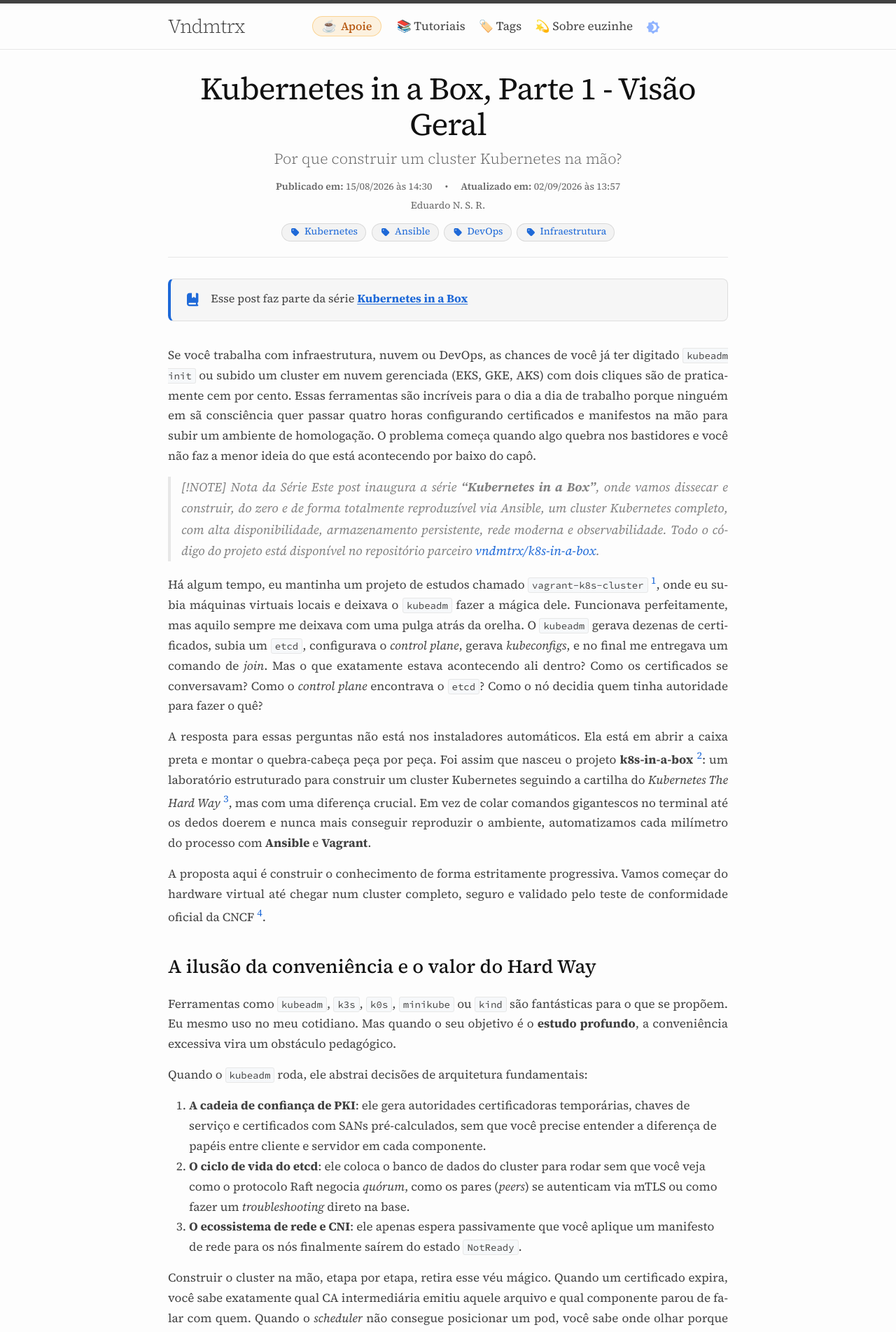
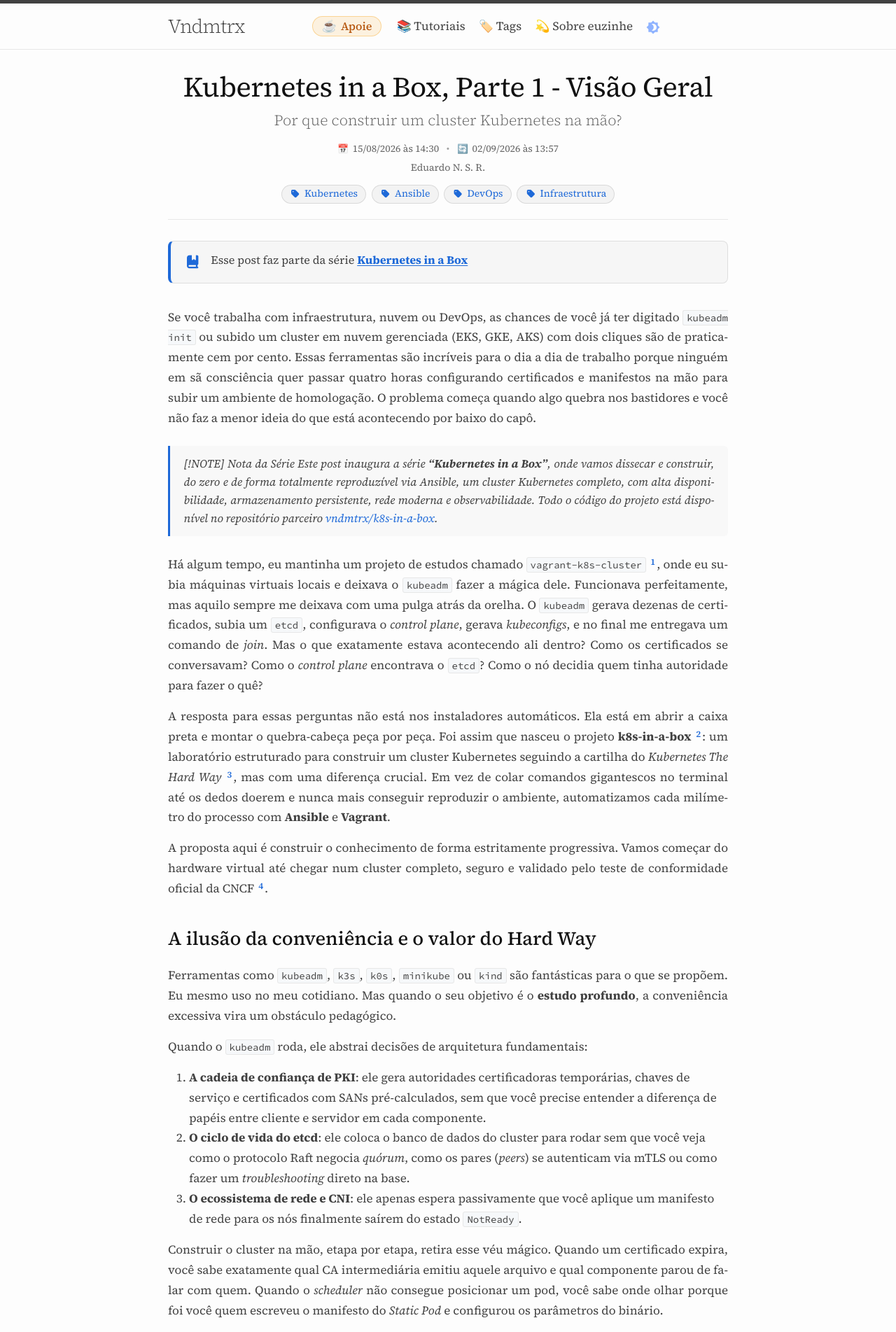
Before and after one commit to vndmtrx/vndmtrx.github.io, a Jekyll site: the page built from _posts/2026-08-15-k8sbox-visao-geral.md, in a window 1280 px wide. Shown: the top 1903 px of the page at 70% size. Built offline with Jekyll 4.4.1, drawn with Linux system fonts in a browser that asks for light colours; nearby versions of some CDN libraries.

Commit message:
Ajustes no layout

```diff
--- a/_includes/custom-head.html
+++ b/_includes/custom-head.html
@@ -12,11 +12,7 @@ Placeholder to allow defining custom head, in principle, you can add anything he
 <link rel="mask-icon" href="{{ '/favicon-vetor.svg' | relative_url }}" color="#5bbad5">
 <link rel="manifest" href="{{ '/site.webmanifest' | relative_url }}">
 <link rel="apple-touch-icon" href="{{ '/favicon-32x32.png' | relative_url }}">
-<link rel="preconnect" href="https://fonts.googleapis.com">
-<link rel="preconnect" href="https://fonts.gstatic.com" crossorigin>
-<link
-  href="https://fonts.googleapis.com/css2?family=Source+Serif+4:ital,opsz,wght@0,8..60,300..700;1,8..60,300..700&family=Source+Code+Pro:ital,wght@0,400;0,500;1,400&display=swap"
-  rel="stylesheet">
+<link rel="preload" href="{{ '/assets/fonts/source-serif-4/source-serif-4-latin-wght-normal.woff2' | relative_url }}" as="font" type="font/woff2" crossorigin>
 <meta name="theme-color" content="#000000">
 <script>
   (function () {
--- a/_layouts/post.html
+++ b/_layouts/post.html
@@ -11,18 +11,24 @@ layout: base
     <div class="post-meta">
       {%- assign date_format = site.minima.date_format | default: "%b %-d, %Y" -%}
       {% assign pdate = page.date | date_to_xmlschema %}
-      {%- if page.modified_date %}<span class="meta-label">Publicado em:</span>{% endif %}
+      <div class="post-dates">
+        <span class="meta-item" title="Publicado em">
+          <span class="meta-icon" aria-hidden="true">📅</span>
           <time class="dt-published" datetime="{{ pdate }}" itemprop="datePublished">
             {{ pdate | date: date_format }}
           </time>
+        </span>
         {%- if page.modified_date -%}
         <span class="bullet-divider">•</span>
-      <span class="meta-label">Atualizado em:</span>
         {%- assign mdate = page.modified_date | date_to_xmlschema %}
+        <span class="meta-item" title="Atualizado em">
+          <span class="meta-icon" aria-hidden="true">🔄</span>
           <time class="dt-modified" datetime="{{ mdate }}" itemprop="dateModified">
             {{ mdate | date: date_format }}
           </time>
+        </span>
         {%- endif -%}
+      </div>
       {%- if page.author %}
       <div class="{% unless page.modified_date %}force-inline {% endunless %}post-authors">
         {%- for author in page.author %}
--- /dev/null
+++ b/_sass/minima/_fonts.scss
@@ -0,0 +1,99 @@
+// Self-hosted fonts: Source Serif 4 & Source Code Pro
+// Format: WOFF2 with font-display: swap
+
+/* ==========================================================================
+   Source Serif 4 (Variable Font: wght axis only, standard text contrast)
+   ========================================================================== */
+
+/* Source Serif 4 - Normal (Latin) */
+@font-face {
+  font-family: 'Source Serif 4';
+  font-style: normal;
+  font-weight: 200 900;
+  font-display: swap;
+  src: url("../fonts/source-serif-4/source-serif-4-latin-wght-normal.woff2") format("woff2-variations"),
+       url("../fonts/source-serif-4/source-serif-4-latin-wght-normal.woff2") format("woff2");
+  unicode-range: U+0000-00FF, U+0131, U+0152-0153, U+02BB-02BC, U+02C6, U+02DA, U+02DC, U+0304, U+0308, U+0329, U+2000-206F, U+20AC, U+2122, U+2191, U+2193, U+2212, U+2215, U+FEFF, U+FFFD;
+}
+
+/* Source Serif 4 - Normal (Latin Extended / Acentuação) */
+@font-face {
+  font-family: 'Source Serif 4';
+  font-style: normal;
+  font-weight: 200 900;
+  font-display: swap;
+  src: url("../fonts/source-serif-4/source-serif-4-latin-ext-wght-normal.woff2") format("woff2-variations"),
+       url("../fonts/source-serif-4/source-serif-4-latin-ext-wght-normal.woff2") format("woff2");
+  unicode-range: U+0100-02BA, U+02BD-02C5, U+02C7-02CC, U+02CE-02D7, U+02DD-02FF, U+0304, U+0308, U+0329, U+1D00-1DBF, U+1E00-1E9F, U+1EF2-1EFF, U+2020, U+20A0-20AB, U+20AD-20C0, U+2113, U+2C60-2C7F, U+A720-A7FF;
+}
+
+/* Source Serif 4 - Italic (Latin) */
+@font-face {
+  font-family: 'Source Serif 4';
+  font-style: italic;
+  font-weight: 200 900;
+  font-display: swap;
+  src: url("../fonts/source-serif-4/source-serif-4-latin-wght-italic.woff2") format("woff2-variations"),
+       url("../fonts/source-serif-4/source-serif-4-latin-wght-italic.woff2") format("woff2");
+  unicode-range: U+0000-00FF, U+0131, U+0152-0153, U+02BB-02BC, U+02C6, U+02DA, U+02DC, U+0304, U+0308, U+0329, U+2000-206F, U+20AC, U+2122, U+2191, U+2193, U+2212, U+2215, U+FEFF, U+FFFD;
+}
+
+/* Source Serif 4 - Italic (Latin Extended / Acentuação) */
+@font-face {
+  font-family: 'Source Serif 4';
+  font-style: italic;
+  font-weight: 200 900;
+  font-display: swap;
+  src: url("../fonts/source-serif-4/source-serif-4-latin-ext-wght-italic.woff2") format("woff2-variations"),
+       url("../fonts/source-serif-4/source-serif-4-latin-ext-wght-italic.woff2") format("woff2");
+  unicode-range: U+0100-02BA, U+02BD-02C5, U+02C7-02CC, U+02CE-02D7, U+02DD-02FF, U+0304, U+0308, U+0329, U+1D00-1DBF, U+1E00-1E9F, U+1EF2-1EFF, U+2020, U+20A0-20AB, U+20AD-20C0, U+2113, U+2C60-2C7F, U+A720-A7FF;
+}
+
+/* ==========================================================================
+   Source Code Pro (Static WOFF2 files: crisp Regular 400, Medium 500, Bold 700)
+   ========================================================================== */
+
+/* Regular (400) */
+@font-face {
+  font-family: 'Source Code Pro';
+  font-style: normal;
+  font-weight: 400;
+  font-display: swap;
+  src: url("../fonts/source-code-pro/SourceCodePro-Regular.woff2") format("woff2");
+}
+
+/* Medium (500) */
+@font-face {
+  font-family: 'Source Code Pro';
+  font-style: normal;
+  font-weight: 500;
+  font-display: swap;
+  src: url("../fonts/source-code-pro/SourceCodePro-Medium.woff2") format("woff2");
+}
+
+/* Bold (700) */
+@font-face {
+  font-family: 'Source Code Pro';
+  font-style: normal;
+  font-weight: 700;
+  font-display: swap;
+  src: url("../fonts/source-code-pro/SourceCodePro-Bold.woff2") format("woff2");
+}
+
+/* Italic (400) */
+@font-face {
+  font-family: 'Source Code Pro';
+  font-style: italic;
+  font-weight: 400;
+  font-display: swap;
+  src: url("../fonts/source-code-pro/SourceCodePro-It.woff2") format("woff2");
+}
+
+/* Bold Italic (700) */
+@font-face {
+  font-family: 'Source Code Pro';
+  font-style: italic;
+  font-weight: 700;
+  font-display: swap;
+  src: url("../fonts/source-code-pro/SourceCodePro-BoldIt.woff2") format("woff2");
+}
--- a/_sass/minima/custom-styles.scss
+++ b/_sass/minima/custom-styles.scss
@@ -3,6 +3,97 @@
 
 body {
   transition: background-color 0.2s ease, color 0.2s ease;
+}
+
+// --------------------------------------------------
+// Code formatting (tamanho equilibrado e leve rebaixo)
+// --------------------------------------------------
+
+code,
+pre {
+  font-weight: 400;
+}
+
+div.highlight,
+figure.highlight,
+pre:not(.highlight) {
+  border-radius: 6px;
+  border: 1px solid var(--minima-border-color-01);
+  background-color: var(--minima-code-background-color);
+  box-shadow: inset 0 2px 4px rgba(0, 0, 0, 0.05);
+  overflow: hidden;
+
+  pre {
+    background-color: transparent;
+    border: none;
+    box-shadow: none;
+    margin: 0;
+    padding: 12px 16px;
+    font-size: 13.5px;
+    line-height: 1.5;
+  }
+}
+
+html[data-theme="dark"] {
+  div.highlight,
+  figure.highlight,
+  pre:not(.highlight) {
+    border-color: var(--minima-border-color-01);
+    background-color: var(--minima-code-background-color);
+    box-shadow: inset 0 2px 5px rgba(0, 0, 0, 0.35);
+  }
+
+  .post-content {
+    kbd {
+      box-shadow: 0 1.5px 0 rgba(0, 0, 0, 0.6);
+    }
+
+    figure > img,
+    p > img {
+      box-shadow: 0 2px 8px rgba(0, 0, 0, 0.3);
+    }
+
+    blockquote {
+      background-color: rgba(255, 255, 255, 0.03);
+      border-left-color: var(--minima-link-base-color);
+    }
+  }
+}
+
+// --------------------------------------------------
+// Tables (Tabelas compactas e proporcionais)
+// --------------------------------------------------
+
+table {
+  font-size: 13.5px;
+  line-height: 1.5;
+  margin-bottom: 1.75rem;
+
+  th,
+  td {
+    padding: 7px 11px;
+  }
+
+  th {
+    font-weight: 600;
+  }
+
+  code.highlighter-rouge {
+    font-size: 12px;
+    padding: 1px 4px;
+    white-space: nowrap;
+  }
+}
+
+@include media-query($on-palm) {
+  table {
+    font-size: 13px;
+
+    th,
+    td {
+      padding: 6px 9px;
+    }
+  }
 }
 
 .text-center {
@@ -43,18 +134,46 @@ body {
   -webkit-hyphens: auto;
 }
 
-code,
-pre {
-  font-variation-settings: "MONO" 1, "CASL" 0;
+
+.post-title,
+.post-content h1 {
+  font-size: clamp(1.65rem, 5.5vw, 2.35rem);
+  line-height: 1.2;
+  letter-spacing: -0.5px;
 }
 
 .post-subtitle {
-  font-size: 1.25rem;
+  font-size: clamp(1.05rem, 3.2vw, 1.25rem);
   line-height: 1.4;
   font-weight: 300;
   opacity: 0.85;
   margin-top: -2px;
   margin-bottom: 14px;
+}
+
+.post-dates {
+  display: inline-flex;
+  flex-wrap: wrap;
+  align-items: center;
+  justify-content: center;
+  gap: 0.2rem 0.4rem;
+
+  .meta-item {
+    display: inline-flex;
+    align-items: center;
+    gap: 0.35rem;
+    white-space: nowrap;
+  }
+
+  .meta-icon {
+    font-size: 0.9em;
+    line-height: 1;
+  }
+
+  .bullet-divider {
+    padding-inline: 4px;
+    opacity: 0.6;
+  }
 }
 
 .post-list li {
@@ -74,8 +193,7 @@ pre {
   }
 }
 
-// Padronização semântica: reduz o tamanho visual dos headers para que possamos
-// usar h2 (##) como título principal das seções sem explodir a tela.
+// Padronização semântica e tipográfica dos elementos de conteúdo
 .post-content {
   h2 {
     font-size: 1.6rem;
@@ -90,6 +208,137 @@ pre {
   h4 {
     font-size: 1.1rem;
     margin-top: 1.2rem;
+  }
+
+  // Divisores horizontais limpos
+  hr {
+    border: 0;
+    border-top: 1px solid var(--minima-border-color-01);
+    margin: 2.25rem 0;
+  }
+
+  // Citações (Blockquotes) proporcionais
+  blockquote {
+    font-size: 0.95rem;
+    line-height: 1.6;
+    color: var(--minima-text-color);
+    background-color: rgba(128, 128, 128, 0.04);
+    border-left: 3px solid var(--minima-link-base-color);
+    border-radius: 0 6px 6px 0;
+    padding: 0.75rem 1.15rem;
+    margin: 1.5rem 0;
+
+    p {
+      margin-bottom: 0.5rem;
+      &:last-child {
+        margin-bottom: 0;
+      }
+    }
+  }
+
+  // Teclas de atalho (<kbd>) estilizadas como keycaps táteis
+  kbd {
+    font-family: var(--minima-code-font-family, monospace);
+    font-size: 0.78em;
+    padding: 0.15em 0.45em;
+    border-radius: 4px;
+    border: 1px solid var(--minima-border-color-01);
+    background-color: var(--minima-code-background-color);
+    box-shadow: 0 1.5px 0 var(--minima-border-color-02);
+    white-space: nowrap;
+    vertical-align: baseline;
+  }
+
+  // Imagens e figuras
+  figure {
+    margin: 1.75rem 0;
+    text-align: center;
+
+    > img {
+      margin: 0 auto;
+    }
+  }
+
+  figure > img,
+  p > img {
+    display: block;
+    max-width: 100%;
+    margin: 1.5rem auto;
+    border-radius: 8px;
+    border: 1px solid var(--minima-border-color-01);
+    box-shadow: 0 2px 8px rgba(0, 0, 0, 0.06);
+  }
+
+  figcaption {
+    font-size: 0.85rem;
+    font-style: italic;
+    color: var(--minima-brand-color);
+    margin-top: 0.5rem;
+    text-align: center;
+  }
+
+  // Marcador de Nota de Rodapé no parágrafo (evita desalinhar o line-height)
+  sup[id^="fnref"] {
+    line-height: 0;
+    vertical-align: baseline;
+    position: relative;
+    top: -0.4em;
+    font-size: 0.75em;
+
+    a.footnote {
+      padding: 0 0.15em;
+      text-decoration: none;
+      font-weight: 600;
+
+      &:hover {
+        text-decoration: underline;
+      }
+    }
+  }
+
+  // Seção de Notas de Rodapé (Footnotes)
+  .footnotes {
+    font-size: 0.82rem;
+    line-height: 1.55;
+    color: var(--minima-brand-color);
+    border-top: 1px solid var(--minima-border-color-01);
+    margin-top: 2.5rem;
+    padding-top: 1.25rem;
+
+    ol {
+      margin-left: 1.5rem;
+      padding-left: 0;
+    }
+
+    li {
+      margin-bottom: 0.5rem;
+
+      p {
+        font-size: inherit;
+        line-height: inherit;
+        margin-bottom: 0.25rem;
+      }
+    }
+
+    .reversefootnote {
+      font-size: 0.9em;
+      text-decoration: none;
+      margin-left: 0.25rem;
+      opacity: 0.75;
+      transition: opacity 0.15s ease;
+
+      &:hover {
+        opacity: 1;
+      }
+    }
+  }
+
+  // Ajuste de recuo de listas em celular
+  @include media-query($on-palm) {
+    ul,
+    ol {
+      margin-left: 1.25rem;
+    }
   }
 }
 
--- a/_sass/minima/custom-variables.scss
+++ b/_sass/minima/custom-variables.scss
@@ -1,5 +1,5 @@
 // Placeholder to allow overriding predefined variables smoothly.
 $base-font-family: "Source Serif 4", Georgia, serif;
-$code-font-family: "Source Code Pro", "Inconsolata", monospace;
-$base-font-size:   17px;
+$code-font-family: "Source Code Pro", monospace;
+$base-font-size: 17px;
 $base-line-height: 1.7;
--- a/_sass/minima/initialize.scss
+++ b/_sass/minima/initialize.scss
@@ -43,6 +43,7 @@ $on-large:         $on-laptop !default;
 
 // Import pre-styling-overrides hook and style-partials.
 @import
+  "minima/fonts",            // Defines self-hosted @font-face rules.
   "minima/custom-variables", // Hook to override predefined variables.
   "minima/base",             // Defines element resets.
   "minima/layout",           // Defines structure and style based on CSS selectors.
```
Also changed, not shown: _posts/2026-03-21-historia-http.md (+18 -20 lines), assets/fonts/source-code-pro/LICENSE.md (added, +93 -0 lines), assets/fonts/source-code-pro/SourceCodePro-Bold.woff2 (added), assets/fonts/source-code-pro/SourceCodePro-BoldIt.woff2 (added), assets/fonts/source-code-pro/SourceCodePro-It.woff2 (added), assets/fonts/source-code-pro/SourceCodePro-Medium.woff2 (added), assets/fonts/source-code-pro/SourceCodePro-Regular.woff2 (added), assets/fonts/source-serif-4/source-serif-4-latin-ext-wght-italic.woff2 (added), assets/fonts/source-serif-4/source-serif-4-latin-ext-wght-normal.woff2 (added), assets/fonts/source-serif-4/source-serif-4-latin-wght-italic.woff2 (added), assets/fonts/source-serif-4/source-serif-4-latin-wght-normal.woff2 (added), 1 other file. Lines whose indentation alone changed are shown as unchanged.
